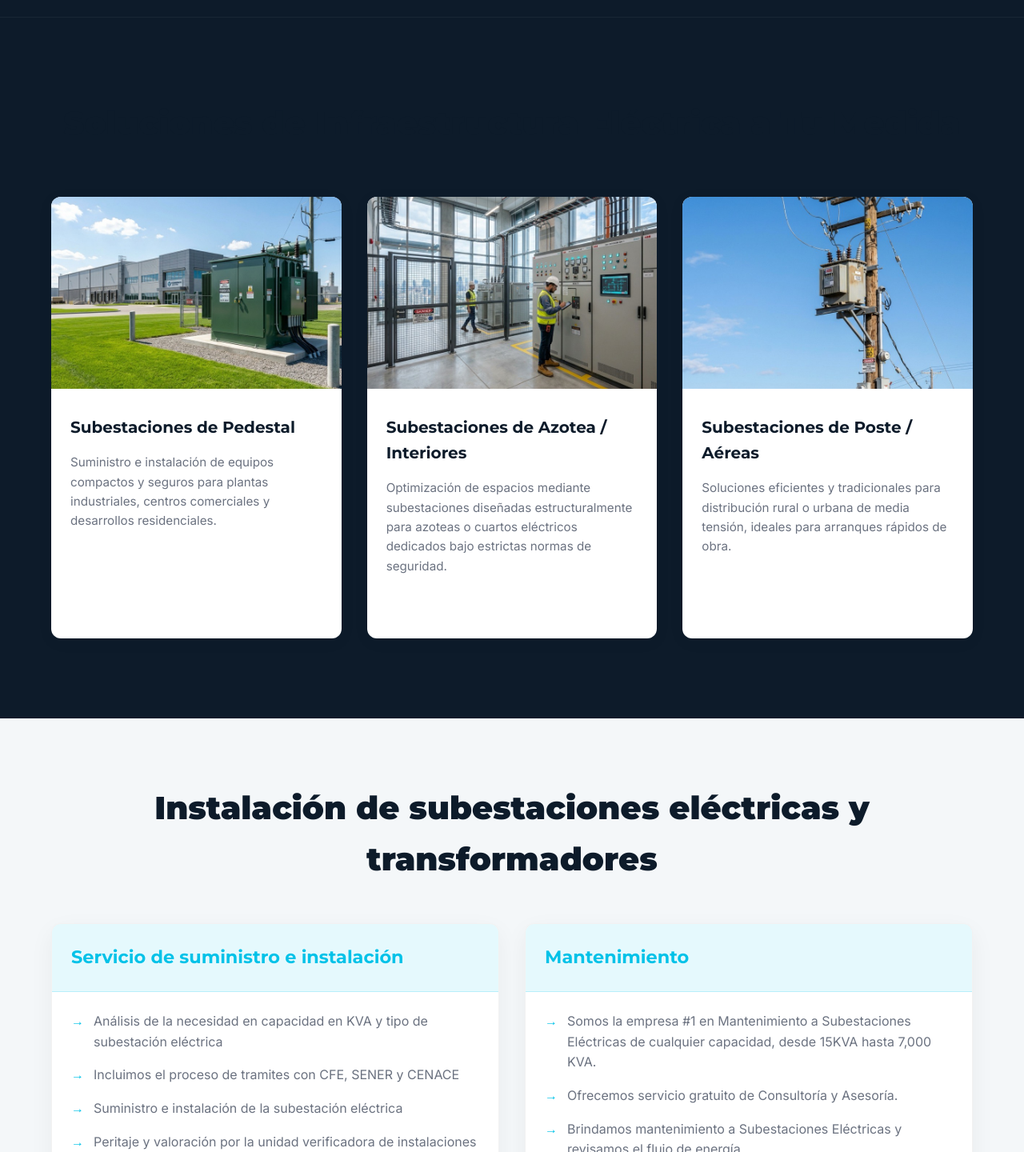
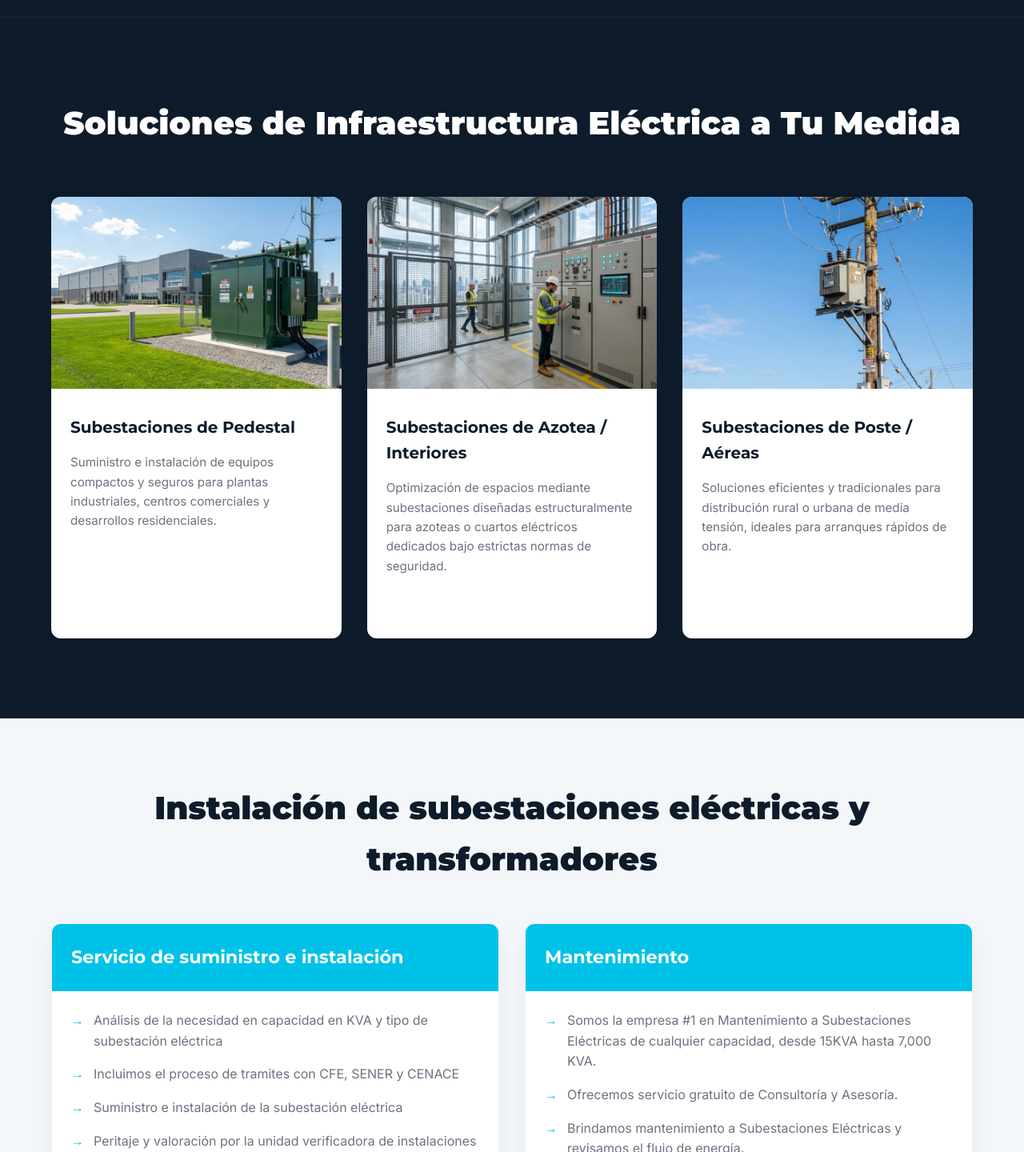
Before and after one commit to selenebriones/subestaciones_electricas, an Astro site: page / in a window 1280 px wide. Shown: the part 705-2145 px from the top of the page at 80% size. Built offline with nearby package versions, Linux system fonts and the light colour scheme; Astro itself is replaced by a stand-in of ours; a script that the page names is missing.

Commit message:
Fix Services title color and update Installation card headers

```diff
--- a/src/styles/global.css
+++ b/src/styles/global.css
@@ -391,14 +391,13 @@ a {
 }
 
 .install-card-header {
-  background: rgba(0, 194, 232, 0.1);
+  background: var(--color-brand-accent);
   padding: 24px;
-  border-bottom: 1px solid rgba(0, 194, 232, 0.2);
 }
 
 .install-card-header h3 {
   margin: 0;
-  color: var(--color-brand-accent);
+  color: var(--color-text-light);
   font-size: 1.4rem;
 }
 
@@ -443,6 +442,10 @@ a {
 .services {
   padding: 100px 0;
   background-color: var(--color-brand-primary);
+}
+
+.services .section-title {
+  color: var(--color-text-light);
 }
 
 .services-grid {
```
